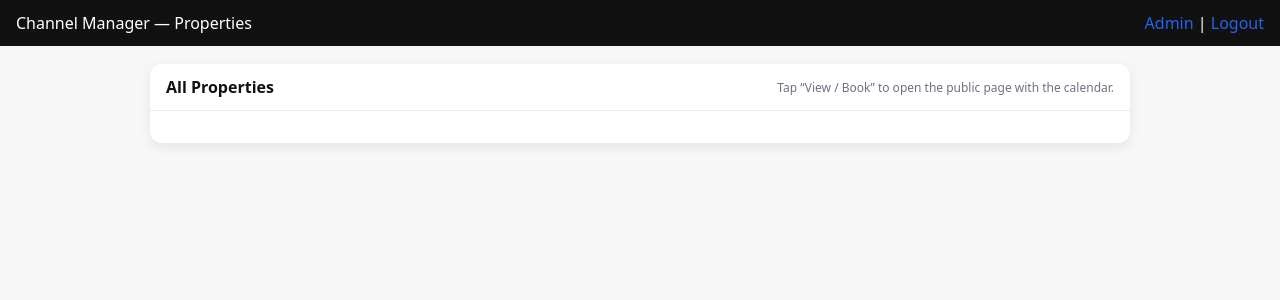
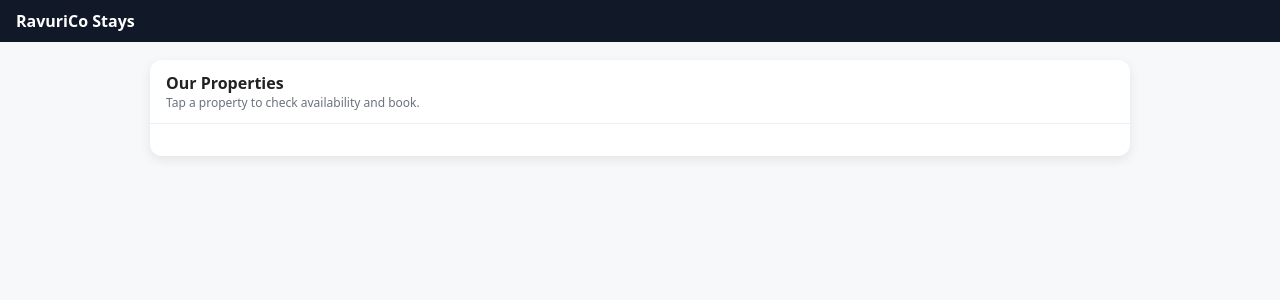
Before and after one commit to ravuri21/ravuricoltd-channelmanager-ui, a Flask app: template backend/templates/properties.html in a window 1280 px wide. Shown: the top 300 px of the page. Run offline with Flask 3, Linux system fonts and the light colour scheme; the template is opened without the code that fills it, so the values that code supplies are empty.

Commit message:
properties.html

```diff
--- a/backend/templates/properties.html
+++ b/backend/templates/properties.html
@@ -3,10 +3,14 @@
 <head>
   <meta charset="utf-8" />
   <title>Properties</title>
+  <meta name="viewport" content="width=device-width, initial-scale=1" />
   <link rel="stylesheet" href="/static/style.css" />
   <style>
+    body{font-family:system-ui,Arial,sans-serif;margin:0;background:#f6f8fa;color:#222}
+    .topbar{position:sticky;top:0;background:#111827;color:#fff;padding:10px 16px;display:flex;justify-content:space-between;align-items:center}
+    .brand{font-weight:700}
     .wrap{max-width:980px;margin:18px auto;background:#fff;border-radius:12px;box-shadow:0 4px 12px rgba(0,0,0,.08);overflow:hidden}
-    .head{padding:12px 16px;border-bottom:1px solid #eee;display:flex;align-items:center;justify-content:space-between}
+    .head{padding:12px 16px;border-bottom:1px solid #eee}
     .grid{display:grid;grid-template-columns:repeat(auto-fit,minmax(260px,1fr));gap:16px;padding:16px}
     .card{border:1px solid #eee;border-radius:10px;overflow:hidden;background:#fafafa}
     .card img{width:100%;height:160px;object-fit:cover;display:block}
@@ -14,21 +18,18 @@
     .title{font-weight:700;margin-bottom:6px}
     .muted{color:#6b7280}
     .btn{display:inline-block;margin-top:8px;padding:8px 12px;border:none;border-radius:8px;background:#2563eb;color:#fff;text-decoration:none}
-    .pill{display:inline-block;padding:2px 8px;border-radius:999px;background:#fff3cd;color:#92400e;border:1px solid #facc15;font-size:.8rem}
   </style>
 </head>
 <body>
   <div class="topbar">
-    <div>Channel Manager — Properties</div>
-    <div>
-      <a href="/">Admin</a> | <a href="/logout">Logout</a>
-    </div>
+    <div class="brand">RavuriCo Stays</div>
+    <!-- Public page: no admin links here -->
   </div>
 
   <div class="wrap">
     <div class="head">
-      <div style="font-weight:700">All Properties</div>
-      <div class="muted">Tap “View / Book” to open the public page with the calendar.</div>
+      <div style="font-weight:700">Our Properties</div>
+      <div class="muted">Tap a property to check availability and book.</div>
     </div>
 
     <div class="grid">
@@ -37,12 +38,7 @@
         <img src="{{ info.image_url or 'https://source.unsplash.com/featured/?pattaya,villa' }}" alt="">
         <div class="body">
           <div class="title">{{ info.title or slug }}</div>
-          {% if pending_map.get(slug) %}
-            <div class="pill">{{ pending_map.get(slug) }} listing(s) missing iCal</div>
-          {% endif %}
-          <div class="muted">Units: {{ info.unit_ids|join(', ') }}</div>
-          <a class="btn" href="/prop/{{ slug }}" target="_blank">View / Book</a>
-          &nbsp; <a class="btn" style="background:#6b7280" href="/admin/calendar/{{ slug }}">Admin Calendar</a>
+          <a class="btn" href="/prop/{{ slug }}">Check availability</a>
         </div>
       </div>
       {% endfor %}
```
